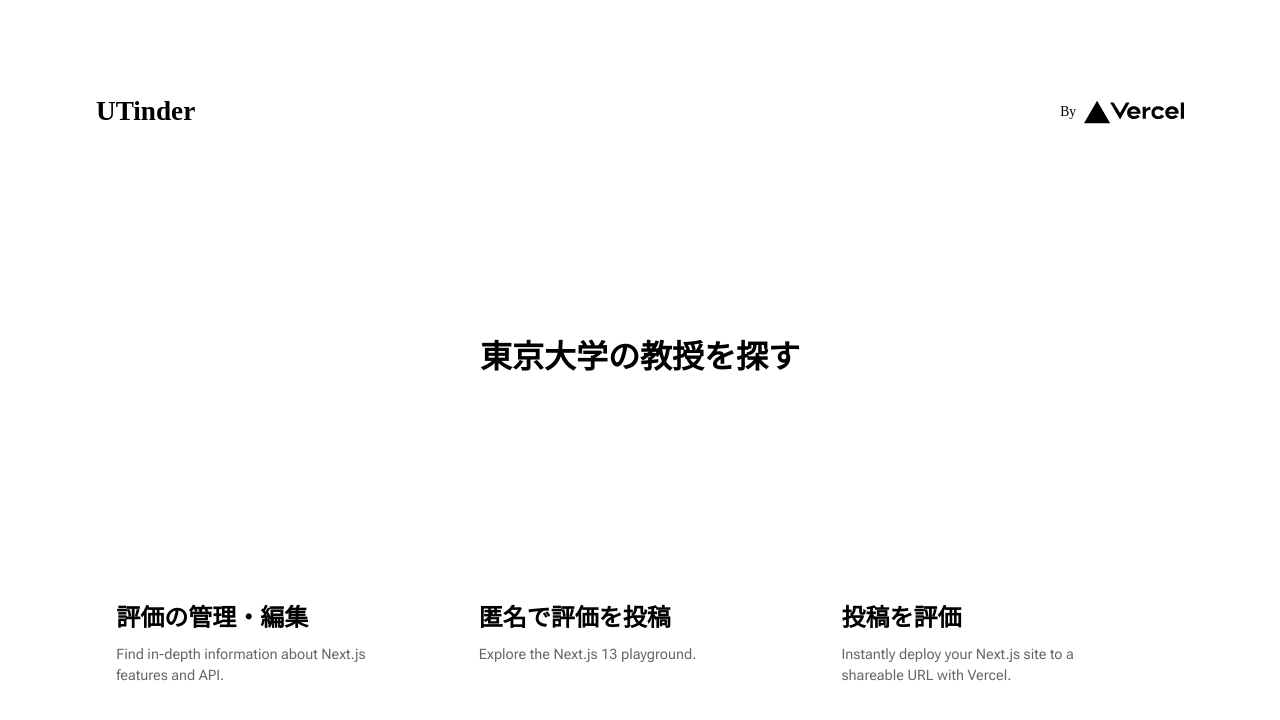
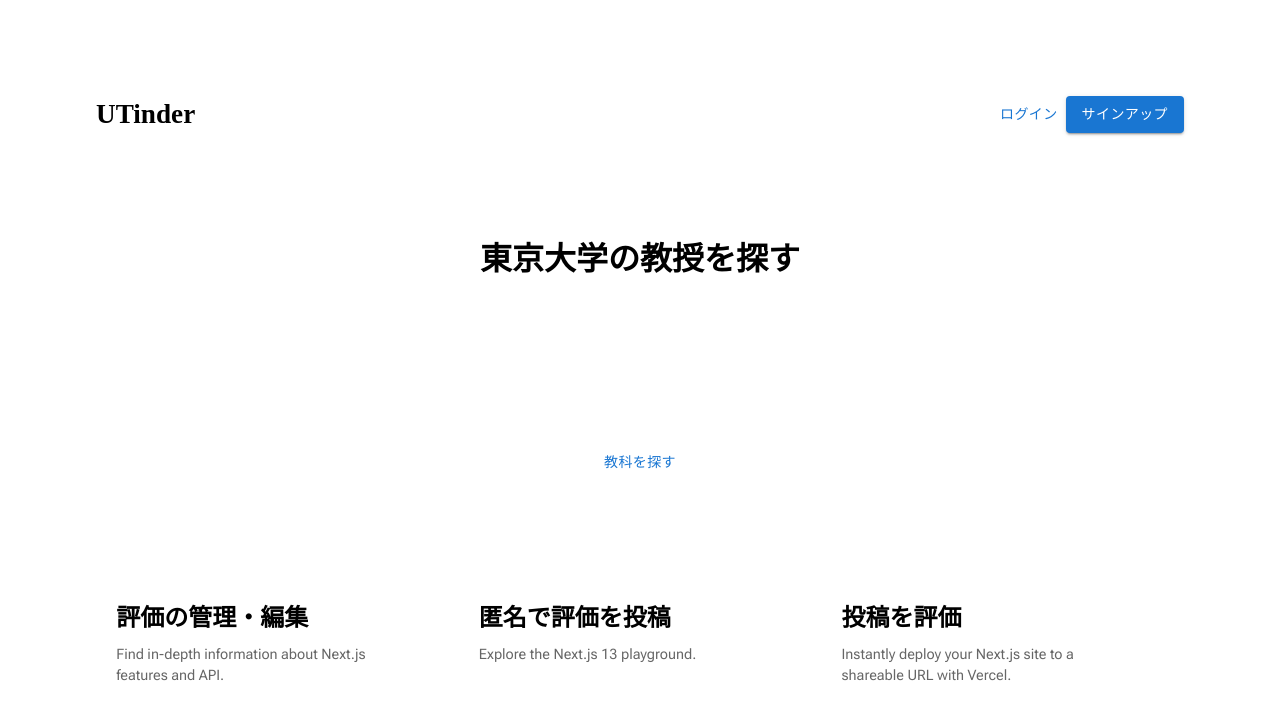
Before and after one commit to miki-yuasa/utinder, a Next.js app: page / in a window 1280 px wide. Shown: the top 720 px of the page. Built offline with nearby package versions, Linux system fonts and the light colour scheme.

Commit message:
feat: buttons added

```diff
--- a/src/app/page.tsx
+++ b/src/app/page.tsx
@@ -1,6 +1,9 @@
+'use client'
 import Image from 'next/image'
 import { Inter, Roboto_Flex } from '@next/font/google'
 import styles from './page.module.css'
+
+import { Button } from '@/components/Button/Button'
 
 const inter = Roboto_Flex({ subsets: ["latin"] })// Inter({ subsets: ['latin'] })
 
@@ -12,26 +15,16 @@ export default function Home() {
           UTinder
         </h1>
         <div>
-          <a
-            href="https://vercel.com?utm_source=create-next-app&utm_medium=appdir-template&utm_campaign=create-next-app"
-            target="_blank"
-            rel="noopener noreferrer"
-          >
-            By{' '}
-            <Image
-              src="/vercel.svg"
-              alt="Vercel Logo"
-              className={styles.vercelLogo}
-              width={100}
-              height={24}
-              priority
-            />
-          </a>
+          <Button variant='text'>ログイン</Button>
+          <Button variant='contained'>サインアップ</Button>
         </div>
       </div>
 
       <div className={styles.center}>
-        <h1>東京大学の教授を探す</h1>
+        <h1>東京大学の<b>教授</b>を探す</h1>
+      </div>
+      <div className={styles.center}>
+        <Button variant='text'>教科を探す</Button>
       </div>
 
       <div className={styles.grid}>
--- /dev/null
+++ b/src/components/Button/Button.tsx
@@ -0,0 +1,8 @@
+import { Button as MuiButoon, ButtonProps } from "@mui/material";
+
+export const Button = ({ children, ...props }: ButtonProps) => {
+    return (
+        <MuiButoon {...props}>
+            {children}
+        </MuiButoon>)
+}
```
